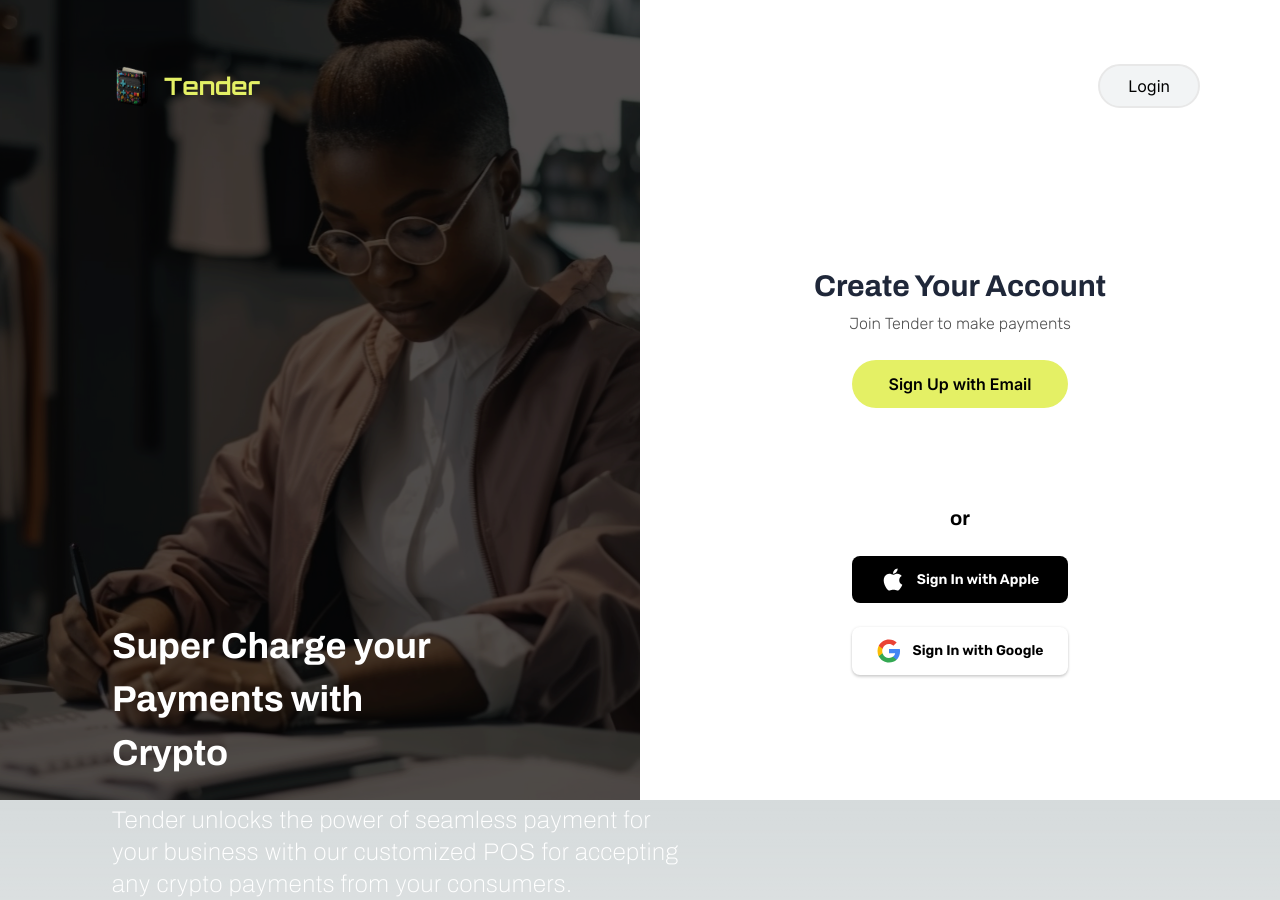
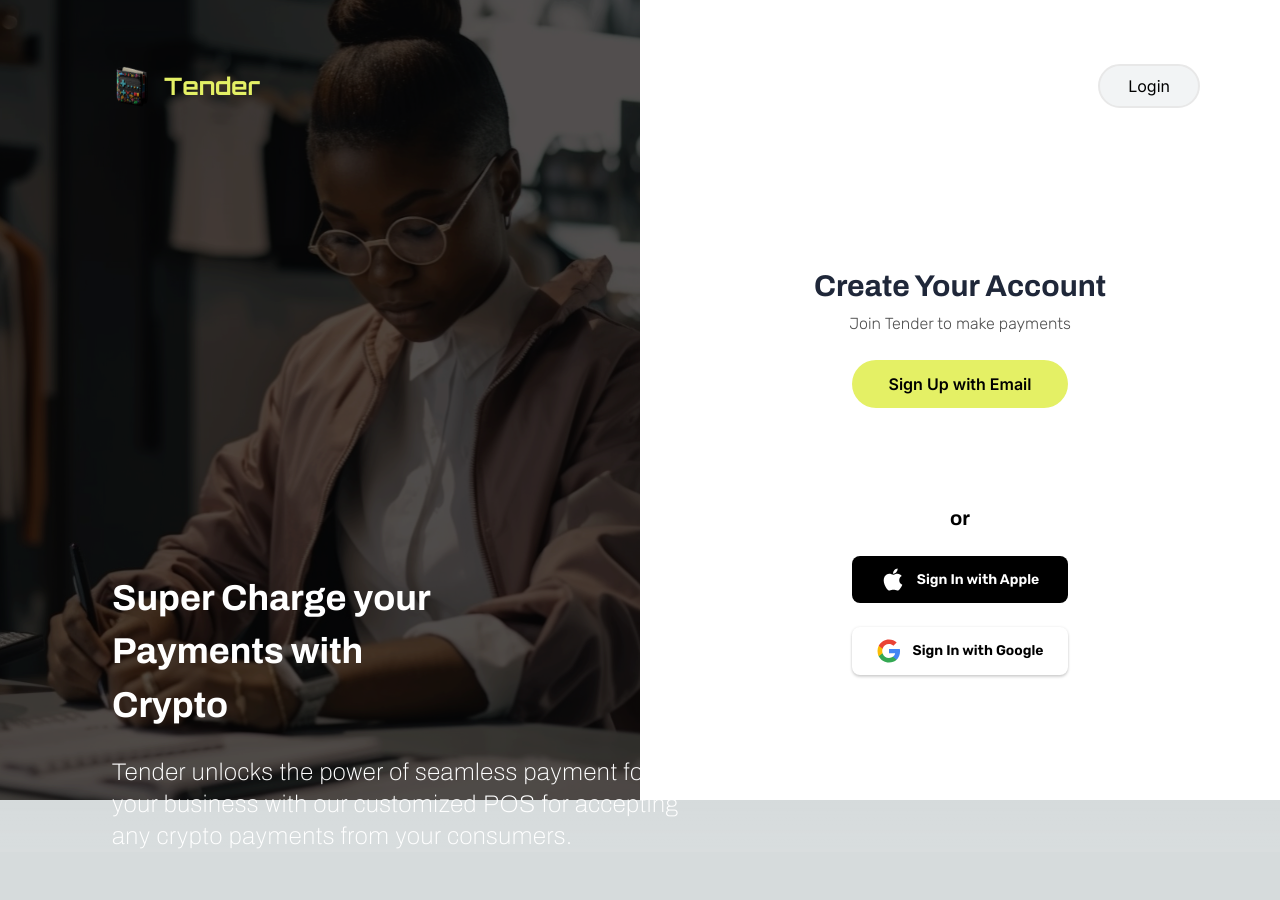
Before and after one commit to Akinsuyiphilip/Tender-app, a Next.js app: page / in a window 1280 px wide. After the commit the page ends 852 px from the top, so only its background shows below. Built offline with nearby package versions, Linux system fonts and the light colour scheme.

Commit message:
change margin

```diff
--- a/app/page.js
+++ b/app/page.js
@@ -21,7 +21,7 @@
               Tender
             </h2>
           </div>
-          <div className="mt-32">
+          <div className="mt-20">
             <h2
               className={`${archivo.className}  text-4xl w-2/3 font-bold leading-11 text-white`}
             >
```
